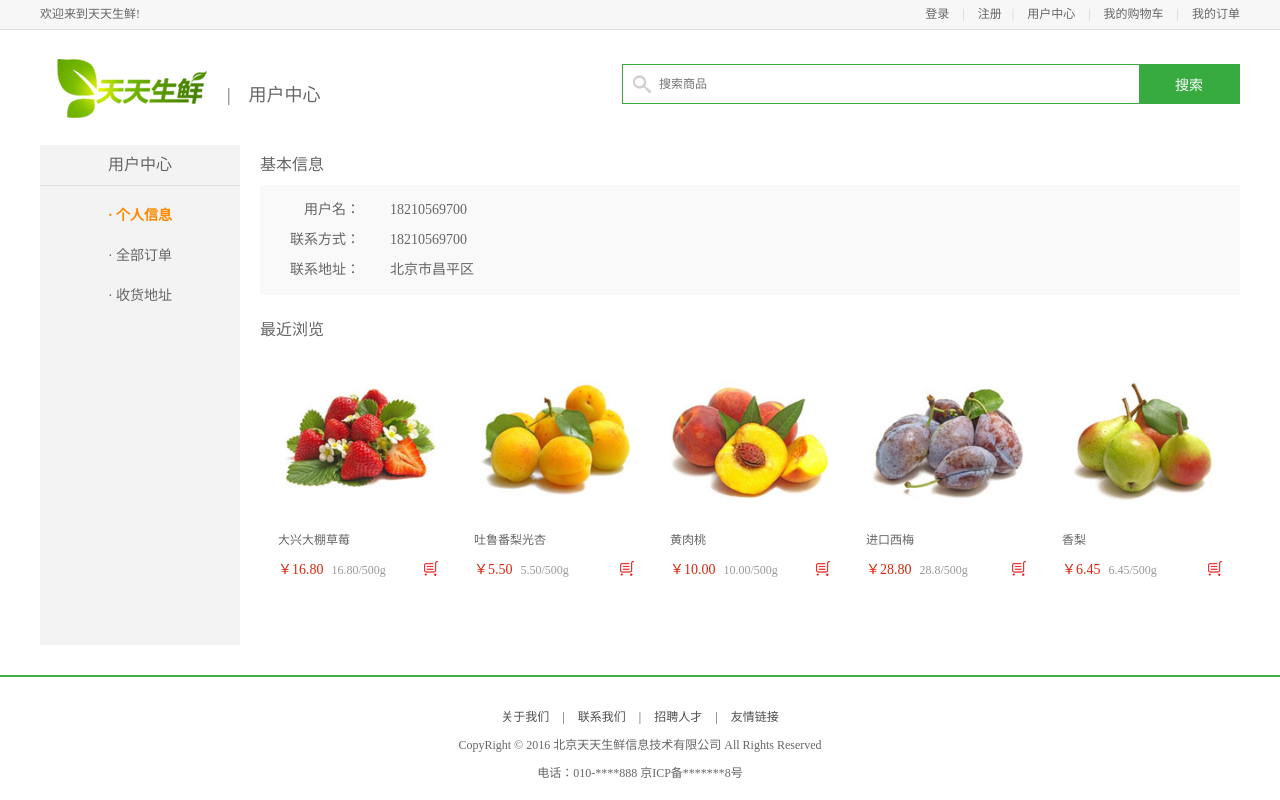
After one commit to Mrfranken/tiantianfresh, a Django app: page /user/user_info/ in a window 1280 px wide. The commit adds this page. Run offline with Django 3.2, Linux system fonts and the light colour scheme.

Commit message:
complete login procedure and remember user name

```diff
--- a/df_user/urls.py
+++ b/df_user/urls.py
@@ -4,5 +4,9 @@ from . import views
 urlpatterns = [
     url('^register/$', views.register),
     url('^register_handle/$', views.register_handle),
-    url('^login/$', views.login)
+    url('^login/$', views.login),
+    url('^register_user_exist/$', views.register_user_exist),
+    url('^register_user_exist1/()$', views.register_user_exist),
+    url('^login_handle/$', views.login_handle),
+    url('^user_info/$', views.user_info)
 ]
--- a/df_user/views.py
+++ b/df_user/views.py
@@ -1,10 +1,14 @@
-from django.shortcuts import render, HttpResponse, redirect
+from django.shortcuts import render, HttpResponse, redirect, HttpResponseRedirect
+from django.http import JsonResponse
 from .models import *
 from hashlib import md5
 
+
 # Create your views here.
 def register(request):
-    return render(request, 'df_user/register.html')
+    context = {'title': '注册用户', 'title1': '注册用户'}
+    return render(request, 'df_user/register.html', context=context)
+
 
 def register_handle(request):
     post = request.POST
@@ -26,5 +30,44 @@ def register_handle(request):
 
     return redirect('/user/login/')
 
+
 def login(request):
-    return render(request, 'df_user/login.html')
+    username = request.COOKIES.get('uname', '')
+    context = {'title': '用户登录', 'error_name': 0, 'error_pwd': 0, 'uname': username}
+    return render(request, 'df_user/login.html', context=context)
+
+
+def register_user_exist(request):
+    user_name = request.GET.get('uname')
+    print('user_name: ', user_name)
+    num = UserInfo.objects.filter(uname=user_name).count()
+    print('num: ', num)
+    return JsonResponse({'count': num})
+
+
+def login_handle(request):
+    post = request.POST
+    username = post.get('username')
+    pwd = post.get('pwd')
+    remember = int(post.get('remember', 0))
+    # print('remember is :', remember, type(remember))
+    user = UserInfo.objects.filter(uname=username)
+    if user:
+        verify_pwd = md5(pwd.encode('utf-8')).hexdigest()
+        if verify_pwd == user[0].upwd:
+            resp = HttpResponseRedirect('/user/user_info/')
+            if remember == 1:
+                resp.set_cookie('uname', username)
+            else:
+                resp.set_cookie('uname', '', max_age=-1)
+            return resp
+        else:
+            context = {'title': '用户登录', 'error_name': 0, 'error_pwd': 1, 'uname': username}
+            return render(request, 'df_user/login.html', context=context)
+    else:
+        context = {'title': '用户登录', 'error_name': 1, 'error_pwd': 0}
+        return render(request, 'df_user/login.html', context=context)
+
+
+def user_info(request):
+    return render(request, 'df_user/user_center_info.html')
--- a/templates/df_user/register.html
+++ b/templates/df_user/register.html
@@ -2,14 +2,14 @@
 {% load static from staticfiles %}
 
 {% block head %}
-    <script type="text/javascript" src="{% static 'js/register.js' %}"></script>
+    <script type="text/javascript" src="{% static '/wsj1/js/register.js' %}"></script>
 {% endblock head %}
 
 
 {% block body %}
     <div class="register_con">
 		<div class="l_con fl">
-			<a class="reg_logo"><img src="/wsj/images/logo02.png"></a>
+			<a class="reg_logo"><img src="/wsj1/images/logo02.png"></a>
 			<div class="reg_slogan">足不出户  ·  新鲜每一天</div>
 			<div class="reg_banner"></div>
 		</div>
@@ -49,7 +49,7 @@
 						<span class="error_tip2">提示信息</span>
 					</li>
 					<li class="reg_sub">
-						<input type="submit" value="注 册" name="">
+						<input type="submit" value="注 册" name="" id="submit">
 					</li>
 				</ul>
 				</form>
--- /dev/null
+++ b/templates/df_user/user_center_info.html
@@ -0,0 +1,136 @@
+<!DOCTYPE html PUBLIC "-//W3C//DTD XHTML 1.0 Transitional//EN" "http://www.w3.org/TR/xhtml1/DTD/xhtml1-transitional.dtd">
+<html xmlns="http://www.w3.org/1999/xhtml" xml:lang="en">
+<head>
+	<meta http-equiv="Content-Type" content="text/html;charset=UTF-8">
+	<title>天天生鲜-用户中心</title>
+	<link rel="stylesheet" type="text/css" href="css/reset.css">
+	<link rel="stylesheet" type="text/css" href="css/main.css">
+</head>
+<body>
+	<div class="header_con">
+		<div class="header">
+			<div class="welcome fl">欢迎来到天天生鲜!</div>
+			<div class="fr">
+				<div class="login_info fl">
+					欢迎您：<em>张 山</em>
+				</div>
+				<div class="login_btn fl">
+					<a href="login.html">登录</a>
+					<span>|</span>
+					<a href="register.html">注册</a>
+				</div>
+				<div class="user_link fl">
+					<span>|</span>
+					<a href="user_center_info.html">用户中心</a>
+					<span>|</span>
+					<a href="cart.html">我的购物车</a>
+					<span>|</span>
+					<a href="user_center_order.html">我的订单</a>
+				</div>
+			</div>
+		</div>
+	</div>
+
+	<div class="search_bar clearfix">
+		<a href="index.html" class="logo fl"><img src="images/logo.png"></a>
+		<div class="sub_page_name fl">|&nbsp;&nbsp;&nbsp;&nbsp;用户中心</div>
+		<div class="search_con fr">
+			<input type="text" class="input_text fl" name="" placeholder="搜索商品">
+			<input type="button" class="input_btn fr" name="" value="搜索">
+		</div>
+	</div>
+
+	<div class="main_con clearfix">
+		<div class="left_menu_con clearfix">
+			<h3>用户中心</h3>
+			<ul>
+				<li><a href="user_center_info.html" class="active">· 个人信息</a></li>
+				<li><a href="user_center_order.html">· 全部订单</a></li>
+				<li><a href="user_center_site.html">· 收货地址</a></li>
+			</ul>
+		</div>
+		<div class="right_content clearfix">
+				<div class="info_con clearfix">
+				<h3 class="common_title2">基本信息</h3>
+						<ul class="user_info_list">
+							<li><span>用户名：</span>18210569700</li>
+							<li><span>联系方式：</span>18210569700</li>
+							<li><span>联系地址：</span>北京市昌平区</li>
+						</ul>
+				</div>
+
+				<h3 class="common_title2">最近浏览</h3>
+				<div class="has_view_list">
+					<ul class="goods_type_list clearfix">
+				<li>
+					<a href="detail.html"><img src="images/goods/goods003.jpg"></a>
+					<h4><a href="detail.html">大兴大棚草莓</a></h4>
+					<div class="operate">
+						<span class="prize">￥16.80</span>
+						<span class="unit">16.80/500g</span>
+						<a href="#" class="add_goods" title="加入购物车"></a>
+					</div>
+				</li>
+
+				<li>
+					<a href="#"><img src="images/goods/goods004.jpg"></a>
+					<h4><a href="#">吐鲁番梨光杏</a></h4>
+					<div class="operate">
+						<span class="prize">￥5.50</span>
+						<span class="unit">5.50/500g</span>
+						<a href="#" class="add_goods" title="加入购物车"></a>
+					</div>
+				</li>
+
+				<li>
+					<a href="#"><img src="images/goods/goods005.jpg"></a>
+					<h4><a href="#">黄肉桃</a></h4>
+					<div class="operate">
+						<span class="prize">￥10.00</span>
+						<span class="unit">10.00/500g</span>
+						<a href="#" class="add_goods" title="加入购物车"></a>
+					</div>
+				</li>
+
+				<li>
+					<a href="#"><img src="images/goods/goods006.jpg"></a>
+					<h4><a href="#">进口西梅</a></h4>
+					<div class="operate">
+						<span class="prize">￥28.80</span>
+						<span class="unit">28.8/500g</span>
+						<a href="#" class="add_goods" title="加入购物车"></a>
+					</div>
+				</li>
+
+				<li>
+					<a href="#"><img src="images/goods/goods007.jpg"></a>
+					<h4><a href="#">香梨</a></h4>
+					<div class="operate">
+						<span class="prize">￥6.45</span>
+						<span class="unit">6.45/500g</span>
+						<a href="#" class="add_goods" title="加入购物车"></a>
+					</div>
+				</li>
+			</ul>
+		</div>
+		</div>
+	</div>
+
+
+
+	<div class="footer">
+		<div class="foot_link">
+			<a href="#">关于我们</a>
+			<span>|</span>
+			<a href="#">联系我们</a>
+			<span>|</span>
+			<a href="#">招聘人才</a>
+			<span>|</span>
+			<a href="#">友情链接</a>
+		</div>
+		<p>CopyRight © 2016 北京天天生鲜信息技术有限公司 All Rights Reserved</p>
+		<p>电话：010-****888    京ICP备*******8号</p>
+	</div>
+
+</body>
+</html>
--- a/tiantianfresh/settings.py
+++ b/tiantianfresh/settings.py
@@ -125,7 +125,7 @@ USE_TZ = True
 # Static files (CSS, JavaScript, Images)
 # https://docs.djangoproject.com/en/1.9/howto/static-files/
 
-STATIC_URL = '/wsj/'
+STATIC_URL = '/wsj1/'
 STATICFILES_DIRS = [
     os.path.join(BASE_DIR, 'static')
 ]
```
Also changed, not shown: static/js/register.js (+62 -51 lines), templates/base_html.html (+5 -7 lines), templates/df_user/login.html (+57 -7 lines).
